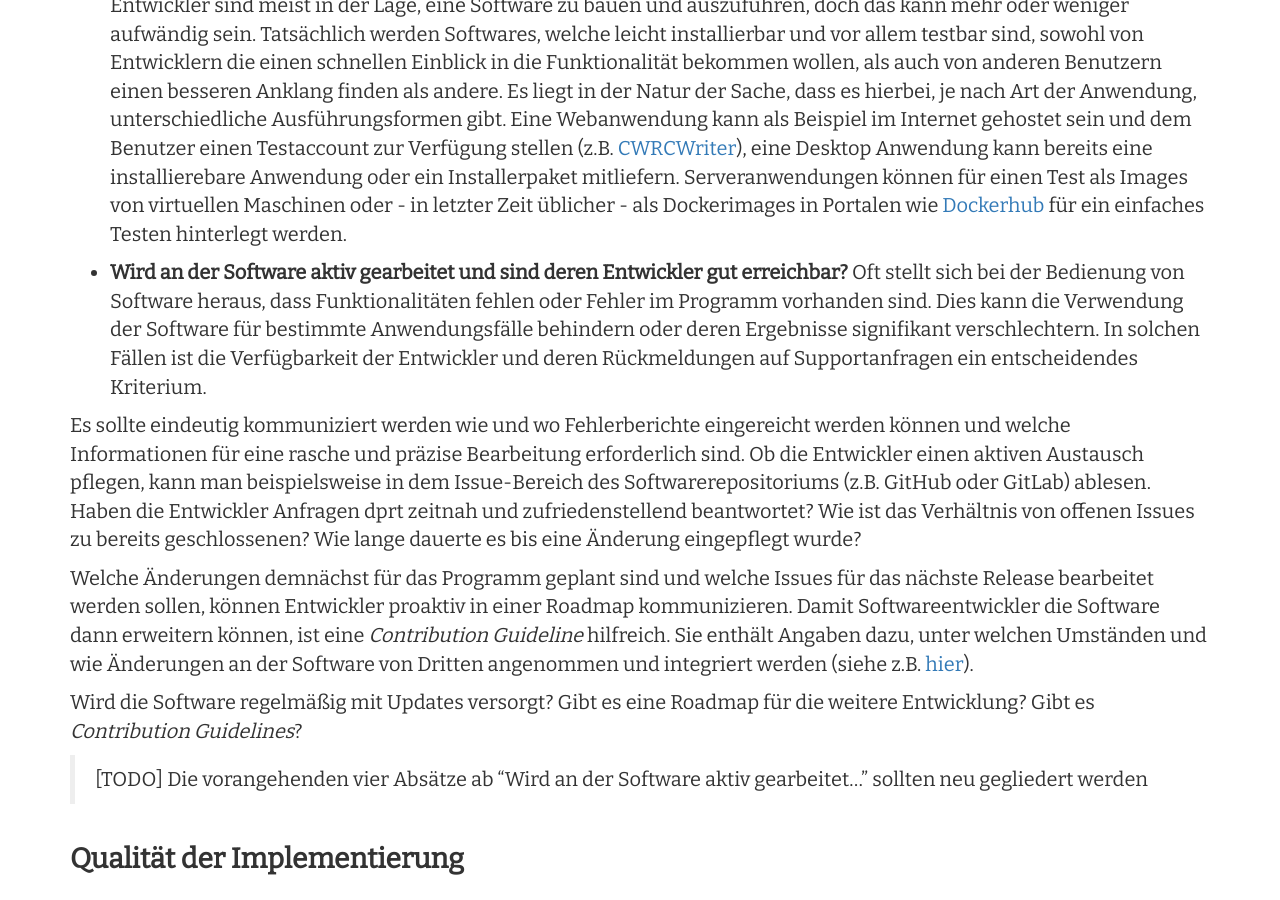
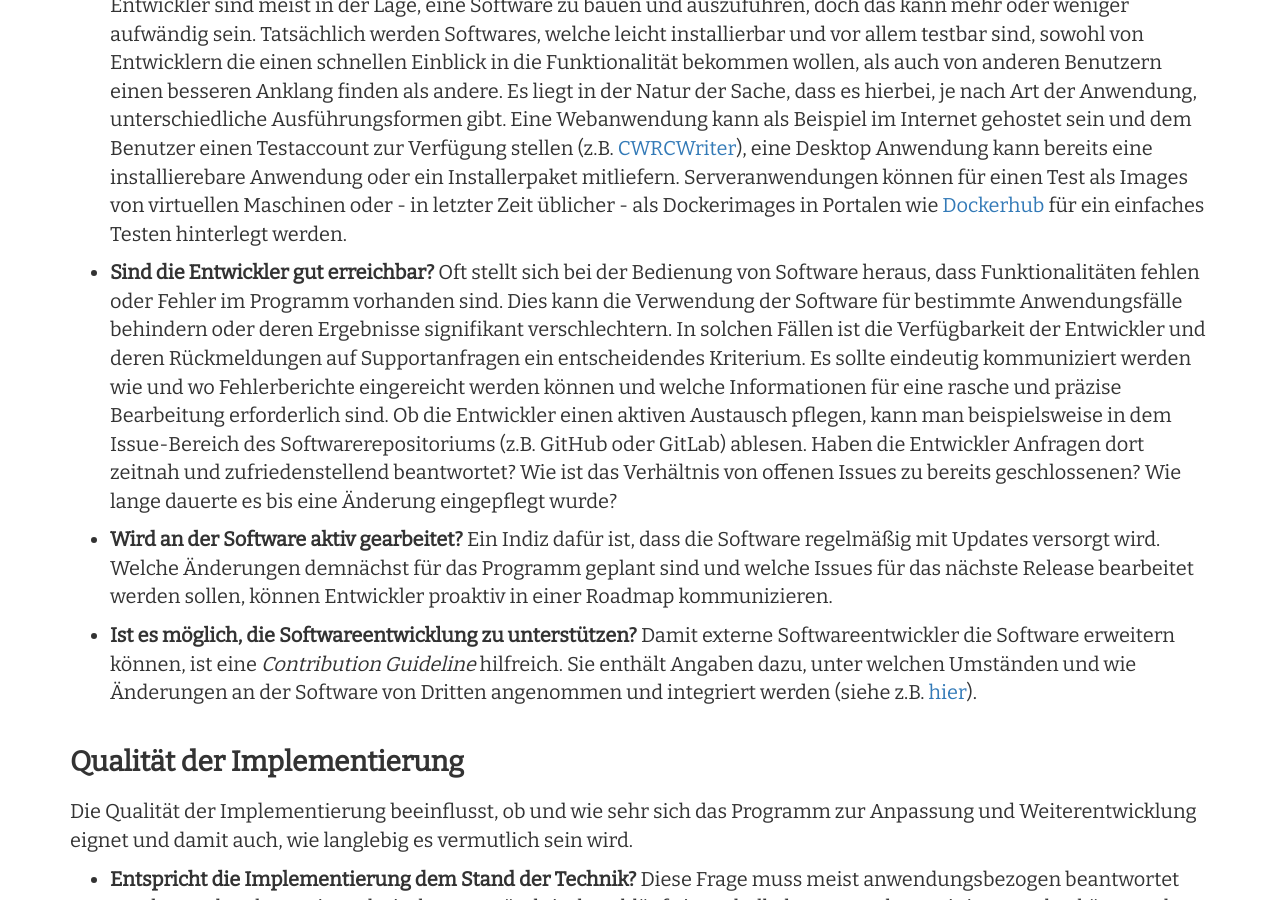
Before and after one commit to Research-Squirrel-Engineers/Impuls_SoftwareRezensionen_DGUF, a Jekyll site: the page built from Draft.md, in a window 1280 px wide and 900 px high, scrolled down 16968 px. Built offline with Jekyll 4.4.1, drawn with Linux system fonts in a browser that asks for light colours; nearby versions of some CDN libraries.

Commit message:
Umstrukturierung von der Erreichbarkeit und aktive Entwicklung der Software

```diff
--- a/Draft.md
+++ b/Draft.md
@@ -294,15 +294,13 @@ Ein wichtiger Begriff in dem Zusammenhang von Dokumentation und Tests ist auch d
 
 * **Wird es dem Entwickler einfach gemacht, die Software zu testen (z.B. Virtuelle Maschine, Dockercontainer, Installer)?** Entwickler sind meist in der Lage, eine Software zu bauen und auszuführen, doch das kann mehr oder weniger aufwändig sein. Tatsächlich werden Softwares, welche leicht installierbar und vor allem testbar sind, sowohl von Entwicklern die einen schnellen Einblick in die Funktionalität bekommen wollen, als auch von anderen Benutzern einen besseren Anklang finden als andere. Es liegt in der Natur der Sache, dass es hierbei, je nach Art der Anwendung, unterschiedliche Ausführungsformen gibt. Eine Webanwendung kann als Beispiel im Internet gehostet sein und dem Benutzer einen Testaccount zur Verfügung stellen (z.B. [CWRCWriter](https://cwrc.ca)), eine Desktop Anwendung kann bereits eine installierebare Anwendung oder ein Installerpaket mitliefern. Serveranwendungen können für einen Test als Images von virtuellen Maschinen oder - in letzter Zeit üblicher - als Dockerimages in Portalen wie [Dockerhub](https://hub.docker.com) für ein einfaches Testen hinterlegt werden.
 
-* **Wird an der Software aktiv gearbeitet und sind deren Entwickler gut erreichbar?** Oft stellt sich bei der Bedienung von Software heraus, dass Funktionalitäten fehlen oder Fehler im Programm vorhanden sind. Dies kann die Verwendung der Software für bestimmte Anwendungsfälle behindern oder deren Ergebnisse signifikant verschlechtern. In solchen Fällen ist die Verfügbarkeit der Entwickler und deren Rückmeldungen auf Supportanfragen ein entscheidendes Kriterium.
 
-Es sollte eindeutig kommuniziert werden wie und wo Fehlerberichte eingereicht werden können und welche Informationen für eine rasche und präzise Bearbeitung erforderlich sind. Ob die Entwickler einen aktiven Austausch pflegen, kann man beispielsweise in dem Issue-Bereich des Softwarerepositoriums (z.B. GitHub oder GitLab) ablesen. Haben die Entwickler Anfragen dprt zeitnah und zufriedenstellend beantwortet? Wie ist das Verhältnis von offenen Issues zu bereits geschlossenen? Wie lange dauerte es bis eine Änderung eingepflegt wurde?
+* **Sind die Entwickler gut erreichbar?** Oft stellt sich bei der Bedienung von Software heraus, dass Funktionalitäten fehlen oder Fehler im Programm vorhanden sind. Dies kann die Verwendung der Software für bestimmte Anwendungsfälle behindern oder deren Ergebnisse signifikant verschlechtern. In solchen Fällen ist die Verfügbarkeit der Entwickler und deren Rückmeldungen auf Supportanfragen ein entscheidendes Kriterium. Es sollte eindeutig kommuniziert werden wie und wo Fehlerberichte eingereicht werden können und welche Informationen für eine rasche und präzise Bearbeitung erforderlich sind. Ob die Entwickler einen aktiven Austausch pflegen, kann man beispielsweise in dem Issue-Bereich des Softwarerepositoriums (z.B. GitHub oder GitLab) ablesen. Haben die Entwickler Anfragen dort zeitnah und zufriedenstellend beantwortet? Wie ist das Verhältnis von offenen Issues zu bereits geschlossenen? Wie lange dauerte es bis eine Änderung eingepflegt wurde?
 
-Welche Änderungen demnächst für das Programm geplant sind und welche Issues für das nächste Release bearbeitet werden sollen, können Entwickler proaktiv in einer Roadmap kommunizieren. Damit Softwareentwickler die Software dann erweitern können, ist eine *Contribution Guideline* hilfreich. Sie enthält Angaben dazu, unter welchen Umständen und wie Änderungen an der Software von Dritten angenommen und integriert werden (siehe z.B. [hier](https://projectacrn.github.io/latest/developer-guides/contribute_guidelines.html)).
+* **Wird an der Software aktiv gearbeitet?** Ein Indiz dafür ist, dass die Software regelmäßig mit Updates versorgt wird. Welche Änderungen demnächst für das Programm geplant sind und welche Issues für das nächste Release bearbeitet werden sollen, können Entwickler proaktiv in einer Roadmap kommunizieren.
 
-Wird die Software regelmäßig mit Updates versorgt? Gibt es eine Roadmap für die weitere Entwicklung? Gibt es *Contribution Guidelines*?
+* **Ist es möglich, die Softwareentwicklung zu unterstützen?** Damit externe Softwareentwickler die Software erweitern können, ist eine *Contribution Guideline* hilfreich. Sie enthält Angaben dazu, unter welchen Umständen und wie Änderungen an der Software von Dritten angenommen und integriert werden (siehe z.B. [hier](https://projectacrn.github.io/latest/developer-guides/contribute_guidelines.html)).
 
-> [TODO] Die vorangehenden vier Absätze ab "Wird an der Software aktiv gearbeitet..." sollten neu gegliedert werden
 
 #### Qualität der Implementierung
 
```
